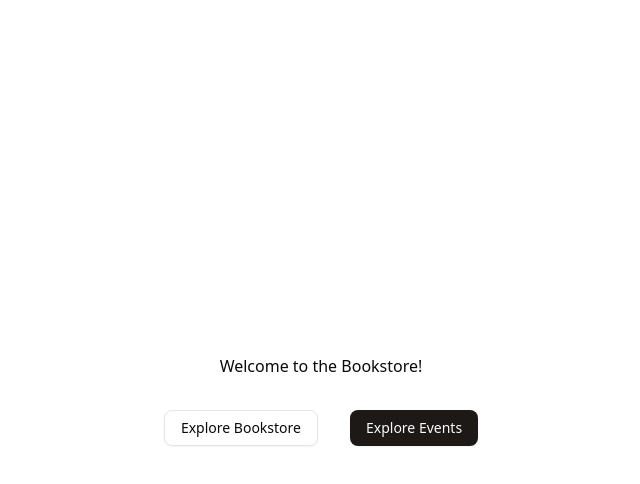
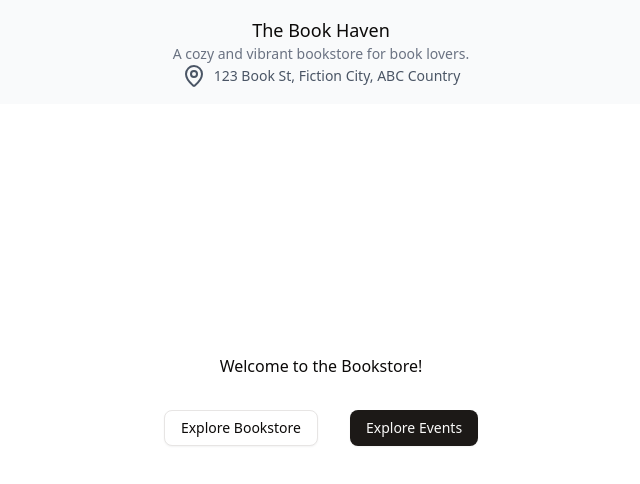
Before and after one commit to RodrigoRVSN/bookstore-next, a Next.js app: page / in a window 1280 px wide. Shown: the top 484 px of the page, without its empty margins (319-959 px from the left). Built offline with nearby package versions, Linux system fonts and the light colour scheme.

Commit message:
feat: add bookstore name in header

```diff
--- a/src/components/PageLayout.tsx
+++ b/src/components/PageLayout.tsx
@@ -1,7 +1,8 @@
 import { PropsWithChildren } from "react";
 import { Button } from "@/components/ui/button";
-import { ChevronLeftIcon } from "lucide-react";
+import { ChevronLeftIcon, MapPinIcon } from "lucide-react";
 import Link from "next/link";
+import { bookstore } from "@/../public/bookstore.json";
 
 type PageLayoutProps = PropsWithChildren & {
   redirectLink?: string;
@@ -15,7 +16,9 @@ export const PageLayout = ({
 }: PageLayoutProps) => {
   return (
     <>
-      <header className="fixed w-full h-16 flex items-center p-4">
+      <header
+        className={`fixed w-full flex flex-col-reverse sm:flex-row items-center py-4 px-4 sm:px-16 bg-gray-50 ${redirectLink ? "justify-between" : "justify-center"}`}
+      >
         {redirectLink && (
           <Button variant="ghost" asChild>
             <Link href="/">
@@ -23,8 +26,16 @@ export const PageLayout = ({
             </Link>
           </Button>
         )}
+        <div className="flex flex-col items-center">
+          <span className="text-lg text-bold">{bookstore.name}</span>
+          <span className="text-sm text-gray-500">{bookstore.description}</span>
+          <address className="flex gap-2 not-italic text-sm items-center text-gray-600">
+            <MapPinIcon /> {bookstore.location}
+          </address>
+        </div>
+        {redirectLink && <span className="w-10" />}
       </header>
-      <main className={withPaddingTop ? "pt-16" : ""}>{children}</main>
+      <main className={withPaddingTop ? "pt-36 sm:pt-16" : ""}>{children}</main>
     </>
   );
 };
```
